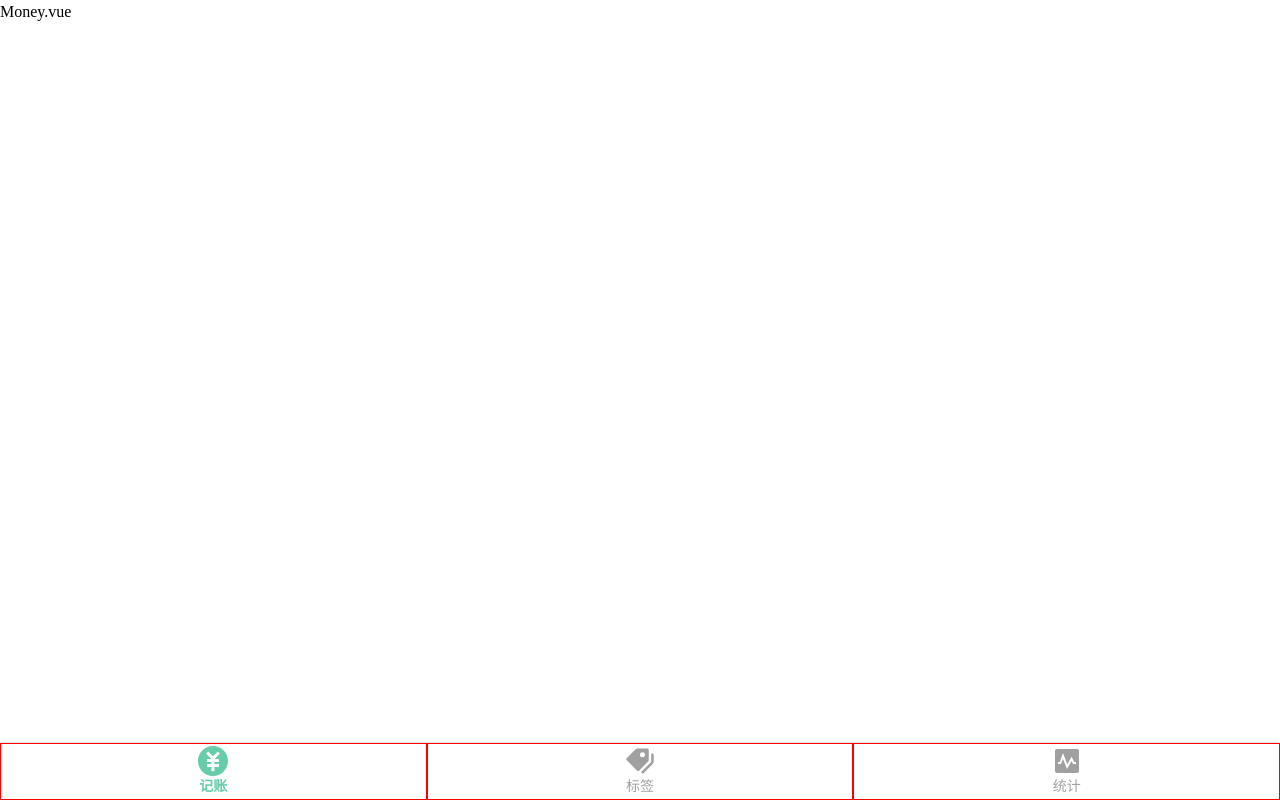
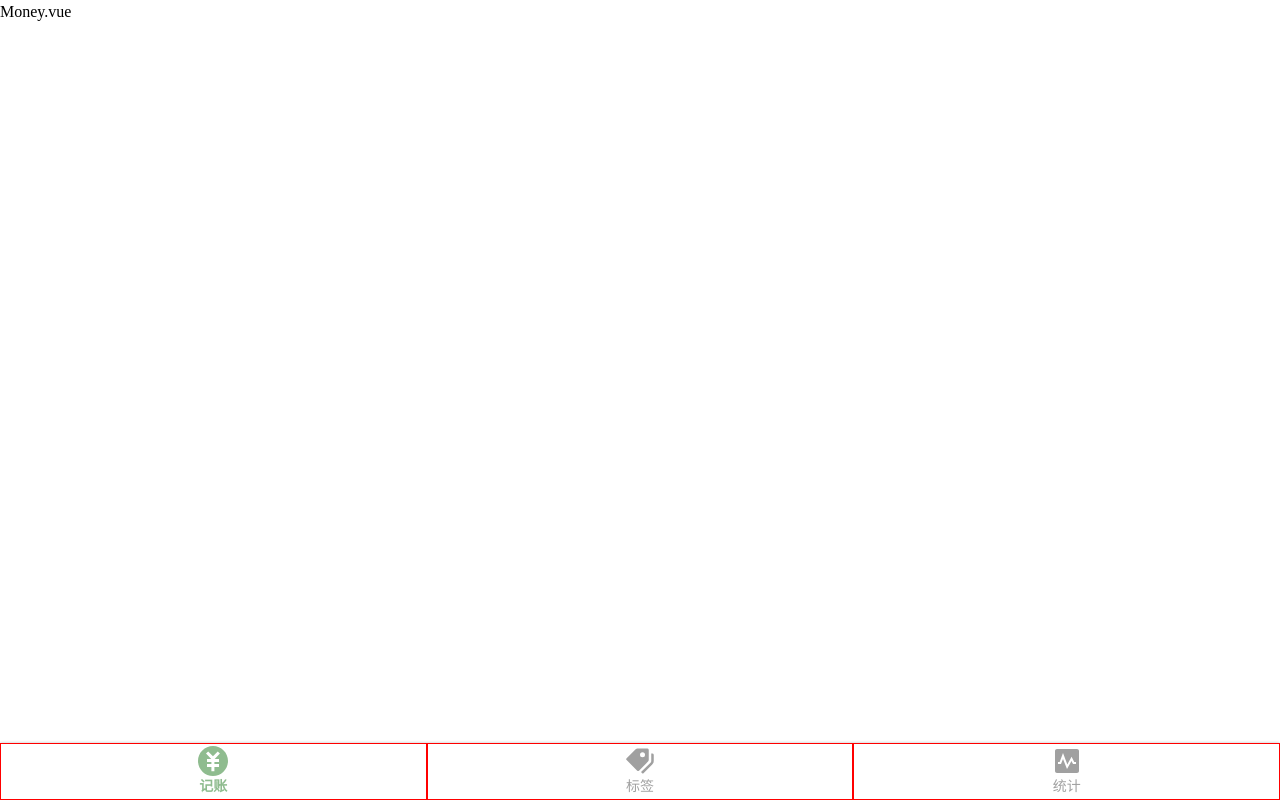
Before and after one commit to YeeeeRQ/mint-tally, a Vue app: page /#/money in a window 1280 px wide. Built offline with nearby package versions, Linux system fonts and the light colour scheme.

Commit message:
一些微小且无关紧要的改动

```diff
--- a/package.json
+++ b/package.json
@@ -40,6 +40,7 @@
     "sass": "^1.32.7",
     "sass-loader": "^12.0.0",
     "svg-sprite-loader": "^6.0.11",
+    "svgo-loader": "^3.0.0",
     "ts-jest": "^27.0.4",
     "typescript": "~4.5.5",
     "vue-template-compiler": "^2.6.14"
--- a/src/components/Nav.vue
+++ b/src/components/Nav.vue
@@ -40,7 +40,7 @@ export default {
       font-weight: lighter;
     }
     > .item.selected{
-      color: 	#66CCAA;
+      color: 	#8FBC8F;
       font-weight: bold;
     }
   }
--- a/vue.config.js
+++ b/vue.config.js
@@ -1,4 +1,4 @@
-const { defineConfig } = require('@vue/cli-service')
+const {defineConfig} = require('@vue/cli-service')
 const path = require('path')
 module.exports = defineConfig({
   transpileDependencies: true,
@@ -7,11 +7,16 @@ module.exports = defineConfig({
     const dir = path.resolve(__dirname, 'src/assets/icons')
 
     config.module
-        .rule('svg-sprite')
-        .test(/\.svg$/)
-        .include.add(dir).end()
-        .use('svg-sprite-loader').loader('svg-sprite-loader')
-        .options({extract:false}).end()
+      .rule('svg-sprite')
+      .test(/\.svg$/)
+      .include.add(dir).end()
+
+      .use('svg-sprite-loader').loader('svg-sprite-loader')
+      .options({extract: false}).end()
+
+      .use('svgo-loader').loader('svgo-loader')
+      // .tap(options => ({...options, plugins: [{removeAttrs: {attrs: 'fill'}}]})).end()
+
 
     config.plugin('svg-sprite').use(require('svg-sprite-loader/plugin'), [{plainSprite: true}])
 
```
Also changed, not shown: src/assets/icons/statistics.svg, 1 other file (tests, documents, lock files or other folders).
